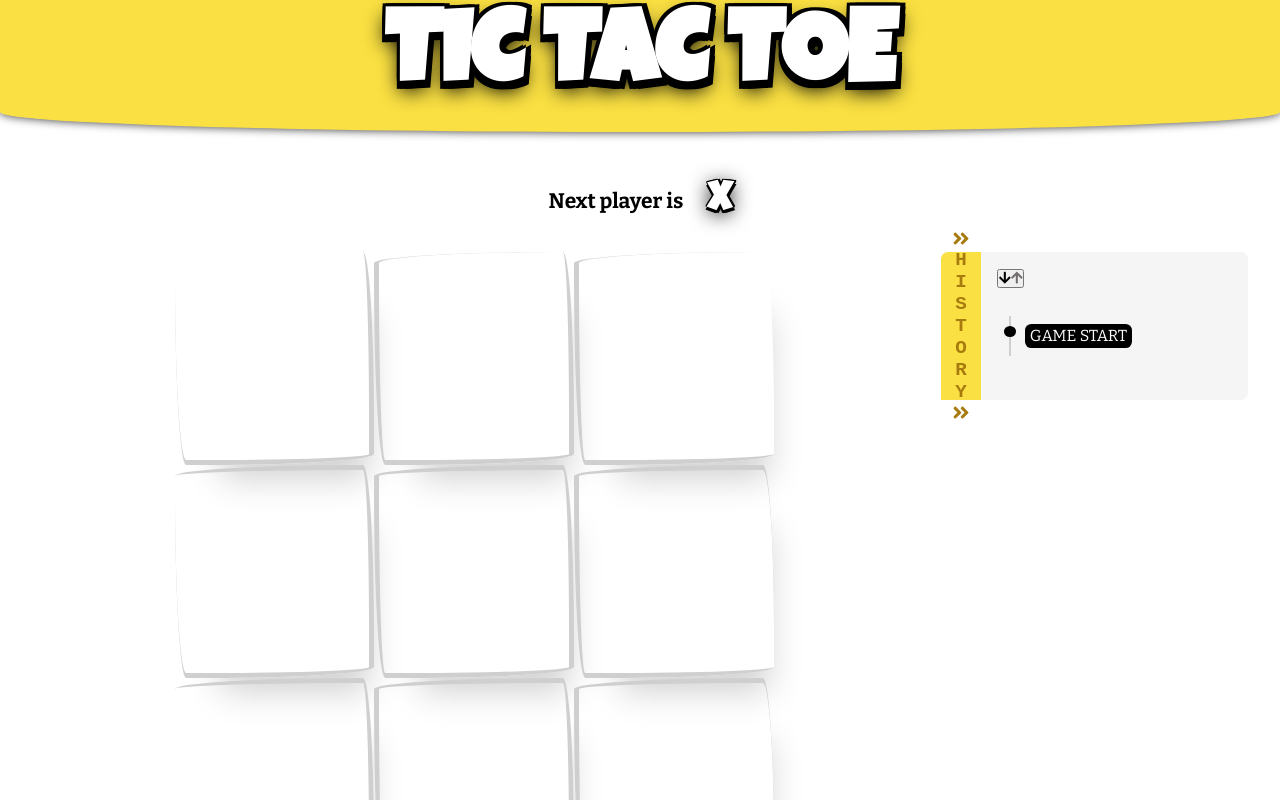
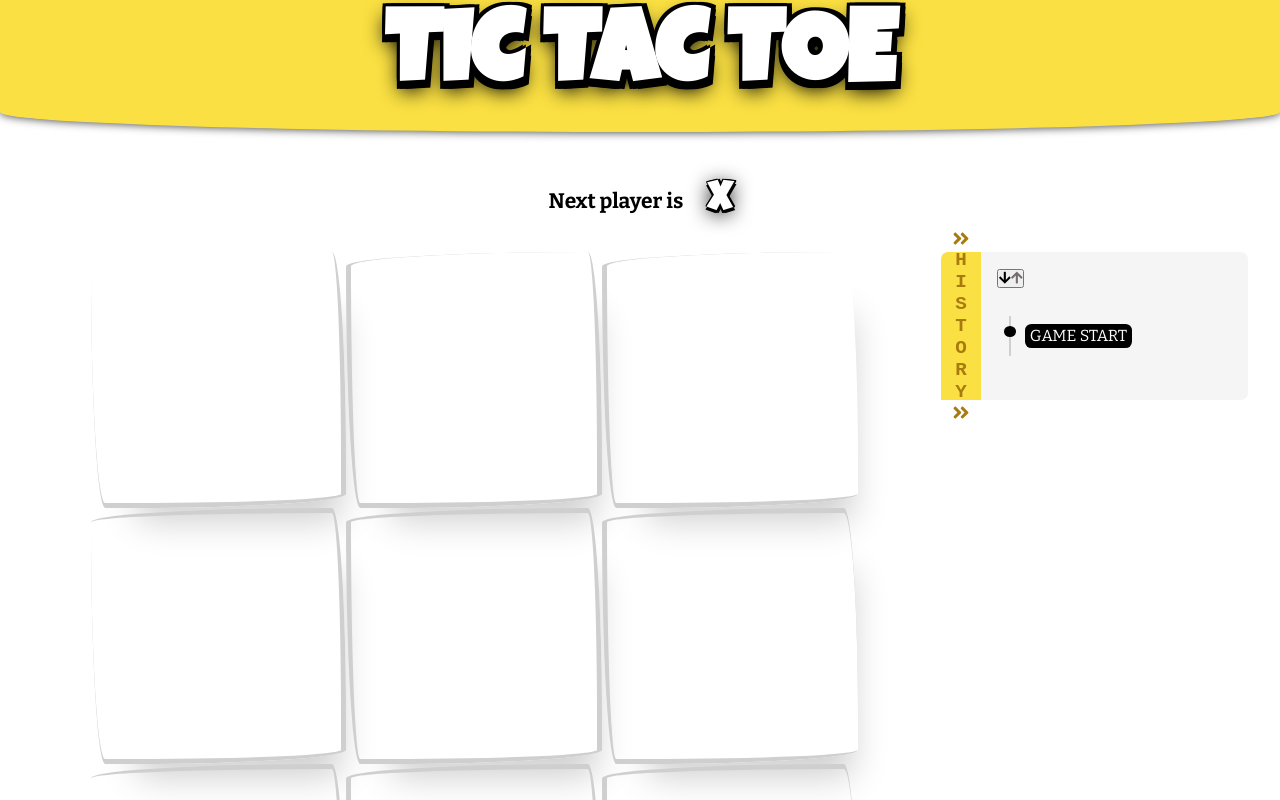
Before and after one commit to mery25/react-tictactoe, a React (Create React App) app: page / in a window 1280 px wide. Shown: the top 800 px of the page. Built offline with nearby package versions, Linux system fonts and the light colour scheme.

Commit message:
Change board fonts

```diff
--- a/src/components/board/Board.scss
+++ b/src/components/board/Board.scss
@@ -43,8 +43,9 @@
 @media screen and (min-width: 600px) {
 
     .game-board {
-      height: 50vw;
-      margin: auto;
-      flex-grow: 2;
+        height: 60vw;
+        margin: auto;
+        flex-grow: 2;
+        max-width: 60vw;
     }
-  }
+}
```
